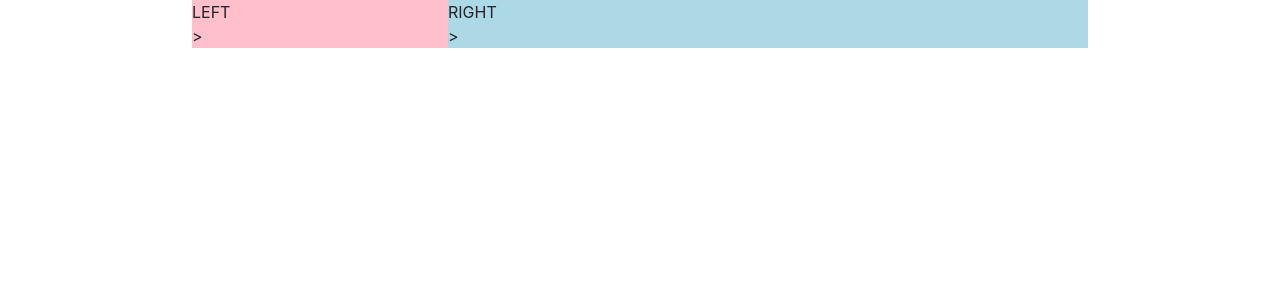
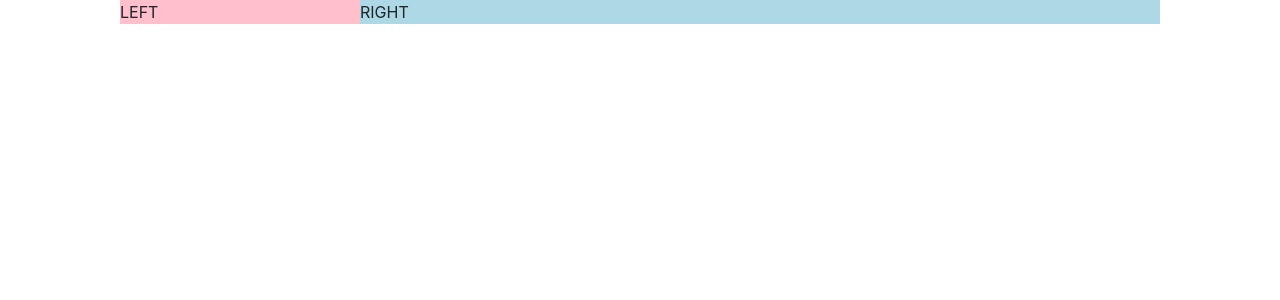
Before and after one commit to coryFinkbeiner/spotter, a React (Create React App) app in the folder client/: page / in a window 1280 px wide. Shown: the top 300 px of the page. Built offline with nearby package versions, Linux system fonts and the light colour scheme; what spotify-web-api-node would draw is missing.

Commit message:
finally the white space is disappearing before the columns get smaller

```diff
--- a/client/src/App.js
+++ b/client/src/App.js
@@ -31,11 +31,11 @@ function App() {
 
   return (
     <div className="d-flex justify-content-center">
-      <div style={{ flex: '0 0 20%', backgroundColor: 'pink' }}>
-        <div>LEFT</div>>
+      <div style={{ flex: '0 0 240px', minWidth: '240px', backgroundColor: 'pink' }}>
+        <div>LEFT</div>
       </div>
-      <div style={{ flex: '0 0 50%', backgroundColor: 'lightblue' }}>
-        <div>RIGHT</div>>
+      <div style={{ flex: '0 0 800px', minWidth: '800px', backgroundColor: 'lightblue' }}>
+        <div>RIGHT</div>
       </div>
     </div>
   );
```
